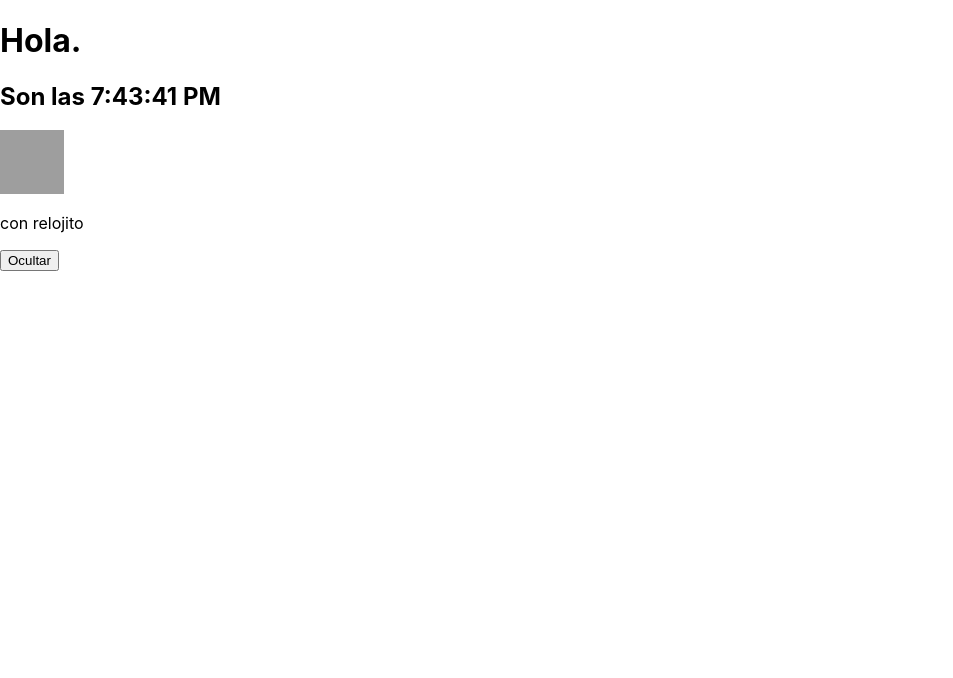
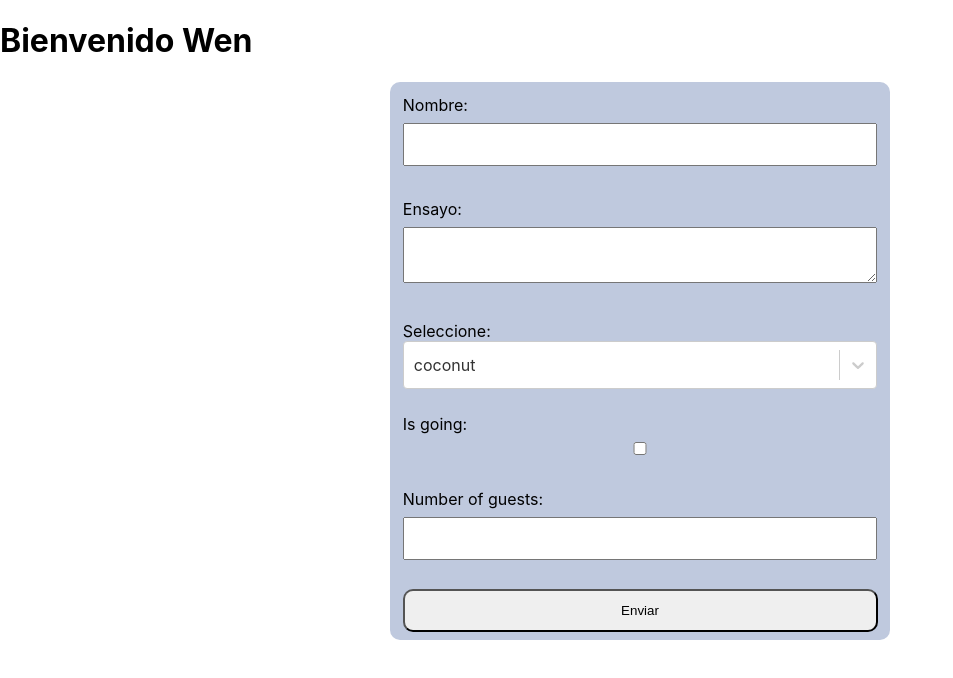
Before and after one commit to wquiros06/react_cenfotec, a React (Create React App) app in the folder React/react_app_01/: page / in a window 1280 px wide. Shown: the top 678 px of the page, without its empty margins (0-953 px from the left). Built offline with nearby package versions, Linux system fonts and the light colour scheme; grey boxes are pictures that could not be loaded.

Commit message:
clase 3, formularios

```diff
--- a/React/react_app_01/package.json
+++ b/React/react_app_01/package.json
@@ -5,7 +5,8 @@
   "dependencies": {
     "react": "^16.6.3",
     "react-dom": "^16.6.3",
-    "react-scripts": "2.1.1"
+    "react-scripts": "2.1.1",
+    "react-select": "^2.1.2"
   },
   "scripts": {
     "start": "react-scripts start",
--- /dev/null
+++ b/React/react_app_01/src/componentes/lista-numeros.js
@@ -0,0 +1,30 @@
+import React, { Component } from 'react';
+
+//const numeros = [1,2,3,4,5];
+
+function ListItem(props){
+    return <li>{props.value}</li>
+}
+
+function Lista(props){
+    const numeros = props.numeros;
+    return(
+        <ul>
+            {numeros.map((numero) =>
+                <ListItem key={numero.toString()}
+                          value={numero}/>
+            )}
+        </ul>
+    );
+}
+//const listaItem = numeros.map(numero => <li>{numero}</li>)
+
+class ListaNumeros extends Component{
+    render(){
+        return(
+           <Lista numeros={this.props.numeros}/>
+        );
+    }
+}
+
+export default ListaNumeros;
--- /dev/null
+++ b/React/react_app_01/src/componentes/lista-texto.js
@@ -0,0 +1,29 @@
+import React, { Component } from 'react';
+
+//const nombres = ["Fulano", "Sutano", "Mengano"];
+
+function ListItem(props){
+    return <li>{props.value}</li>
+}
+
+function Lista(props){
+    const nombres = props.nombres;
+    return(
+        <ul>
+            {nombres.map((nombre) =>
+                <ListItem key={nombre.toString()}
+                          value={nombre}/>
+            )}
+        </ul>
+    );
+}
+
+class ListaNombres extends Component{
+    render(){
+        return(
+            <Lista nombres={this.props.nombres}/>
+        );
+    }
+}
+
+export default ListaNombres;
--- /dev/null
+++ b/React/react_app_01/src/componentes/listas-condicionales.js
@@ -0,0 +1,26 @@
+import React, { Component } from 'react';
+
+const UserGreeting = (props) => <h1>Bienvenido {props.nombre}</h1>
+const GuestGreeting = () => <h1>Invitado, por favor ingrese a su cuenta</h1>
+
+/*
+function Greeting(props) {
+    const isLoggedIn = props.isLoggedIn;
+    if (isLoggedIn){
+        return <UserGreeting nombre={props.name}/>
+    }
+    return <GuestGreeting/>
+}
+*/
+
+class ListasCondicionales extends Component{
+    render(){
+        const isLoggedIn = this.props.isLoggedIn;
+
+        return(
+            isLoggedIn ? <UserGreeting nombre={this.props.nombre}/> : <GuestGreeting/>
+        );
+    }
+}
+
+export default ListasCondicionales;
--- /dev/null
+++ b/React/react_app_01/src/componentes/name-form.js
@@ -0,0 +1,115 @@
+import React, { Component } from 'react';
+import Select from 'react-select'
+
+import '../formulario.css';
+
+class NameForm extends Component{
+    constructor(props){
+        super(props);
+        this.state={nombre:'',
+                    ensayo: '',
+                    fruta: 'coconut',
+                    selectedOption: {value:"coconut", label:"coconut"}
+                };
+
+        this.handleChangeInputName = this.handleChangeInputName.bind(this);
+        this.handleChangeTextAreaEssay = this.handleChangeTextAreaEssay.bind(this);
+        this.handleChangeSelectFrutas = this.handleChangeSelectFrutas.bind(this);
+        this.handleMultipleInput = this.handleMultipleInput.bind(this);
+
+        this.handleSelect = this.handleSelect.bind(this);
+
+        this.handleSubmit = this.handleSubmit.bind(this);
+    }
+
+//ES6
+/*
+handleChange = (event) => {
+    this.state({value: event.target.value});
+}
+*/
+
+    //Con estas funciones se tiene que definir el bind en el constructor
+    handleChangeInputName(event){
+        this.setState({nombre: event.target.value});
+        console.log("input: " + event.target.value);
+    }
+
+    handleChangeTextAreaEssay(event){
+        this.setState({ensayo: event.target.value});
+        console.log("text area: " + event.target.value);
+    }
+
+    handleChangeSelectFrutas(event){
+        this.setState({fruta: event.target.value});
+        console.log("select: " + event.target.value);
+    }
+
+
+    handleMultipleInput(event){
+       const target = event.target;
+       const value = target.type === 'checkbox' ? target.checked : event.value;
+       const name = target.name;
+
+        this.setState({
+            [name]:value
+        });
+    }
+
+    handleSelect(selectedOption){
+        this.setState({selectedOption: selectedOption});
+    }
+
+    handleSubmit(event){
+        alert('se envió un nombre: ' + this.state.nombre);
+        event.preventDefault();
+    }
+
+    render(){
+        return(
+            <form onSubmit={this.handleSubmit}>
+                <label>
+                    Nombre:<br/>
+                    <input type="text" value={this.state.nombre} onChange={this.handleChangeInputName}/>
+                </label>
+
+                <label>
+                    Ensayo: <textarea type="text" value={this.state.ensayo} onChange={this.handleChangeTextAreaEssay}/>
+                </label>
+
+                <label>
+                    Seleccione:<br/>
+                    <Select
+                        onChange={this.handleSelect}
+                        value={this.state.selectedOption}
+                        options={[{value:"grapefruits", label:"grapefruits"},
+                                      {value:"lime", label:"lime"},
+                                      {value:"coconut", label:"coconut"},
+                                      {value:"mango", label:"mango"}]} />
+                </label>
+
+                <label>
+                    Is going: <input
+                        name="isGoing"
+                        type="checkbox"
+                        chacked={this.state.idGoing}
+                        onChange={this.handleMultipleInput}
+                    />
+                </label>
+
+                <label>
+                    Number of guests:<br/>
+                    <input
+                        name="numberOfGuests"
+                        type="number"
+                        value={this.state.numberOfGuests}
+                        onChange={this.handleMultipleInput}
+                    />
+                </label>
+                <input type="submit" value="Enviar"/>
+            </form>
+        );
+    }
+}
+
+export default NameForm;
--- /dev/null
+++ b/React/react_app_01/src/contenedores/main.js
@@ -0,0 +1,23 @@
+import React, { Component } from 'react';
+import ListasCondicionales  from '../componentes/listas-condicionales';
+//import ListaNumeros from "../componentes/lista-numeros";
+//import ListaNombres from "../componentes/lista-texto";
+import NameForm from "../componentes/name-form";
+
+/*
+ <ListaNumeros numeros={[1,2,3,4,5,6]}/>
+                <ListaNombres nombres={["Fulano", "Mengano"]}/>
+*/
+class Main extends Component{
+    render(){
+        return(
+            <div>
+                <ListasCondicionales isLoggedIn={true} nombre="Wen"/>
+
+                <NameForm/>
+            </div>
+        );
+    }
+}
+
+export default Main;
--- /dev/null
+++ b/React/react_app_01/src/formulario.css
@@ -0,0 +1,31 @@
+form{
+    background-color: #BFC9DE;
+    display: flex;
+    flex-direction: column;
+    max-width: 500px;
+    border-radius: 10px 10px 10px 10px;
+    margin: 10px auto;
+}
+
+
+label{
+    margin: .8em;
+}
+
+input, textarea{
+    width: 100%;
+    padding: 12px 20px;
+    margin: 8px 0;
+    box-sizing: border-box;
+}
+
+input[type=submit] {
+    width: 95%;
+    padding: 12px 20px;
+    border-radius: 10px 10px 10px 10px;
+    align-self: center;
+}
+
+input[type=checkbox] {
+    align-self: left !important;
+}
--- a/React/react_app_01/src/index.js
+++ b/React/react_app_01/src/index.js
@@ -1,76 +1,11 @@
 import React from 'react';
 import ReactDOM from 'react-dom';
 import './index.css';
-//import Comentarios from './Comentarios'; //Practica 2
 import * as serviceWorker from './serviceWorker';
-import Reloj from './Reloj';
+import Main from './contenedores/main';
 
-//Versión 1 de reloj
-/*
-function tick() {
-    const element =(
-        <div>
-            <h1>Hola!!!</h1>
-            <h2>Son las {new Date().toLocaleTimeString()}</h2>
-        </div>
-    );
-    ReactDOM.render(element, document.getElementById('root'));
-}
-*/
-//setInterval(tick,1000);
-
-
-//Versión 2 de reloj
-/*
-function Clock(props){
-    return(
-        <div>
-            <h1>Holaaa!!</h1>
-            <h2>Son las {new Date().toLocaleTimeString()}</h2>
-        </div>
-    );
-}
-
-function tick2(){
-    ReactDOM.render(
-        <Clock date={new Date()}/>,
-        document.getElementById('root'));
-}
-*/
-
-//setInterval(tick2,1000);
-
-
-//Versiòn 3 de reloj
-/*
-class Reloj extends React.Component{
-    constructor(props){
-        super(props);
-        this.state = {date: new Date()};
-    }
-
-    render(){
-        return (
-            <div>
-                <h1>Hola.</h1>
-                <h2>Son las {this.state.date.toLocaleTimeString()}</h2>
-            </div>
-        );
-    }
-}
-*/
-/*
-function tick3(){
-    ReactDOM.render(
-        <Reloj/>,
-         document.getElementById('root'));
-}
-setInterval(tick3,1000);
-*/
-
-//Versión con estados
 ReactDOM.render(
-    <Reloj/>,
+    <Main isLoggedIn={false}/>,
      document.getElementById('root'));
 
 serviceWorker.unregister();
```
Also changed, not shown: React/react_app_01/src/index_reloj.js (added, +76 -0 lines), 1 other file (tests, documents, lock files or other folders).
